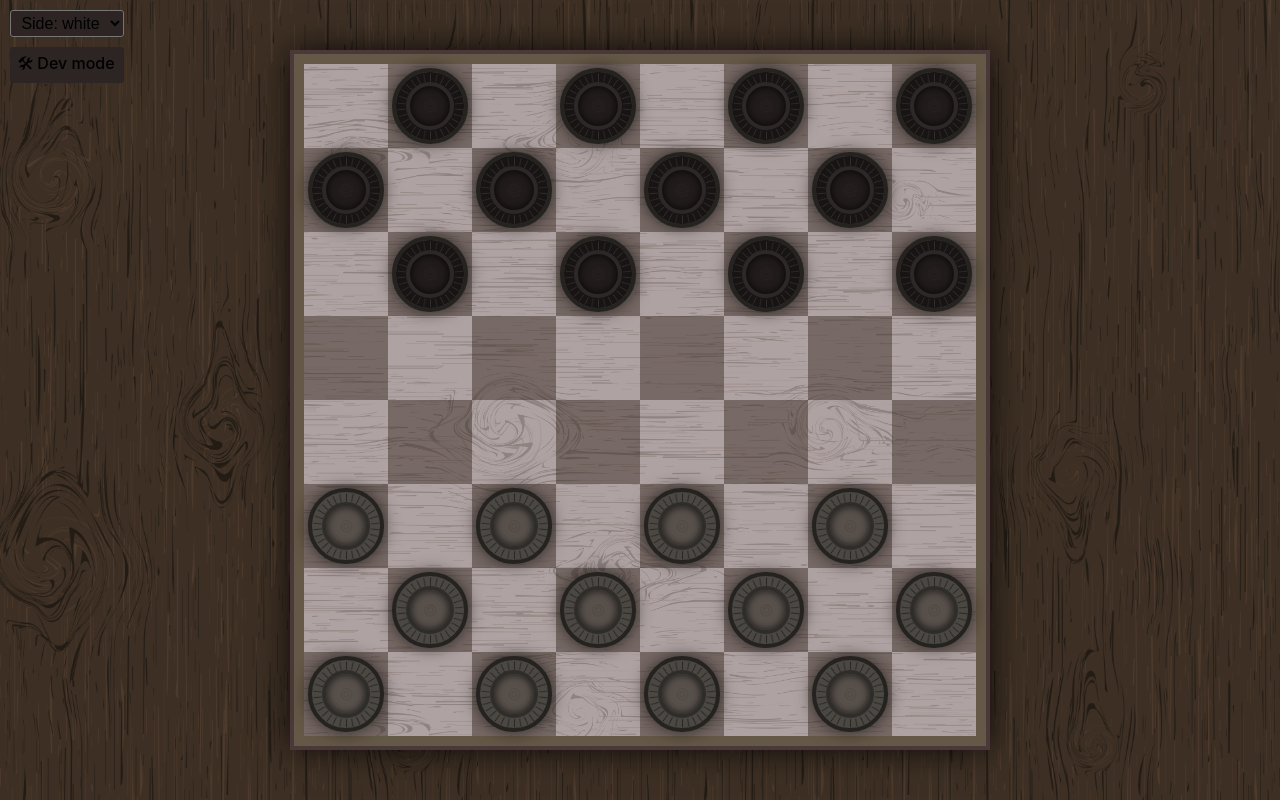
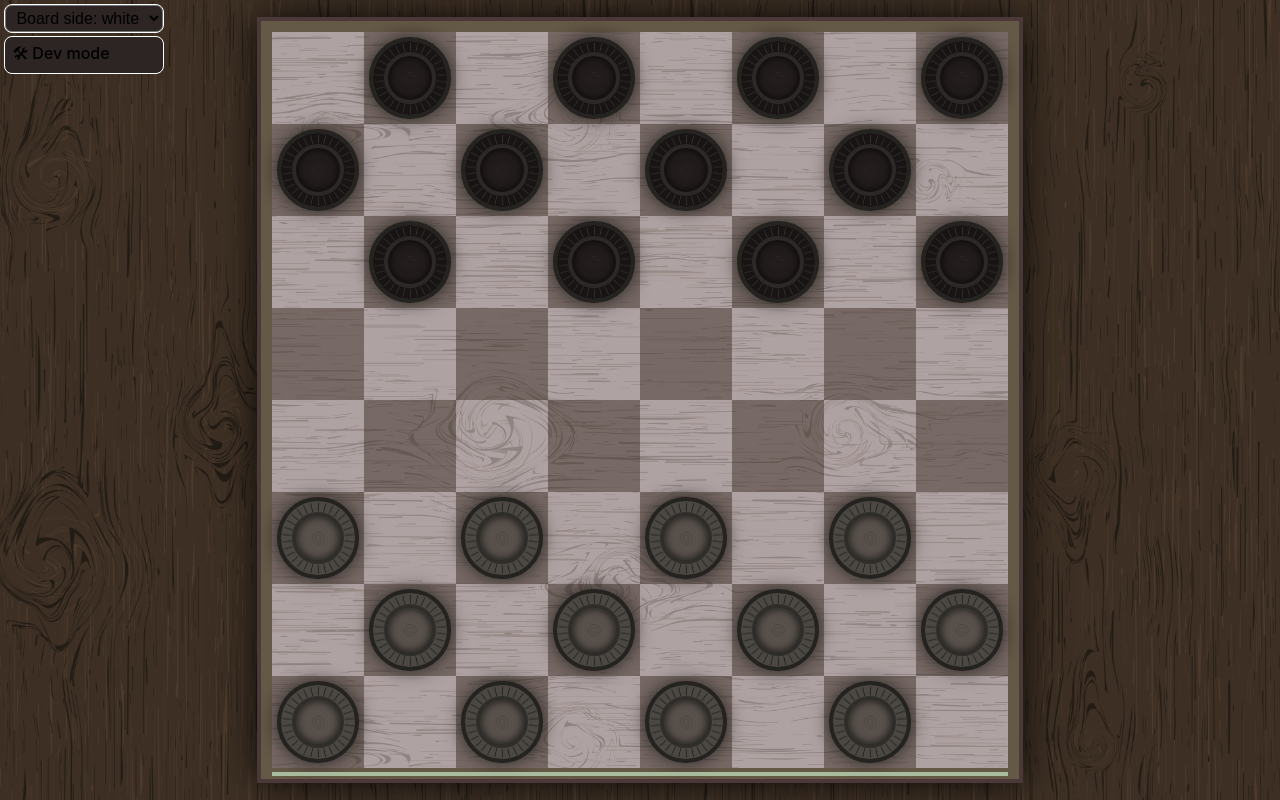
Before and after one commit to crydy/checkers-css, a React (Vite) app: page / in a window 1280 px wide. Built offline with nearby package versions, Linux system fonts and the light colour scheme.

Commit message:
Add next player marker

```diff
--- a/src/App.css
+++ b/src/App.css
@@ -10,21 +10,24 @@
 }
 
 :root {
-    --size-cell: min(10.5vh, 12vw);
+    --size-cell: min(11.5vh, 12vw);
 
     --size-board-border: calc(var(--size-cell) * 0.125);
     --size-board-outline: calc(var(--size-cell) * 0.05);
     --size-board-shadow: calc(var(--size-checker) * 0.5);
+
+    --size-next-player-marker: calc(var(--size-board-border) / 3);
 
     --size-checker: calc(var(--size-cell) * 0.8);
     --size-checker-core: calc(var(--size-checker) * 0.6);
     --size-checker-outline: calc(var(--size-cell) * 0.05);
     --size-checker-shadow: calc(var(--size-checker) * 0.3);
 
-    --time-transition-shadow: 0.4s;
+    --time-transition: 0.5s;
 
     --color-cell-bg-dark: rgb(124, 104, 98);
     --color-cell-bg-bright: rgb(179, 161, 161);
+    --color-cell-dev-mode-id: rgb(19, 17, 17);
 
     --color-black-body: rgb(27, 20, 20);
     --color-black-core: rgb(39, 29, 29);
@@ -43,6 +46,8 @@
     --color-board-border: rgb(105, 87, 62);
     --color-board-outline: rgb(82, 54, 54);
 
+    --color-next-player-marker: var(--color-checker-shadow-available);
+
     --color-menu-item: rgb(48, 35, 35);
 }
 
@@ -55,10 +60,9 @@ body {
 }
 
 .menu {
-    --indent: 10px;
+    --indent: 5px;
 
     z-index: 3;
-
     position: absolute;
     left: var(--indent);
     top: var(--indent);
@@ -68,19 +72,15 @@ body {
     gap: var(--indent);
 }
 
-.menu-button {
+.menu-button,
+.menu-select {
     text-align: left;
     background-color: var(--color-menu-item);
     padding: 0.2em 0.4em;
     border-radius: 3px;
     font-size: 1rem;
-}
-
-.menu-select {
-    background-color: var(--color-menu-item);
-    padding: 0.2em 0.4em;
-    border-radius: 3px;
-    font-size: 1rem;
+    outline: 0.5px solid white;
+    border-radius: 7px;
 }
 
 .board {
@@ -93,6 +93,7 @@ body {
     box-shadow: 0 0 var(--size-board-shadow) black;
 }
 
+/* wooden texture overlay */
 .board::before {
     pointer-events: none;
     z-index: 1;
@@ -109,12 +110,45 @@ body {
     background-size: contain;
 }
 
-.board-inverse {
+/* player mark bar */
+.board::after {
+    z-index: 2;
+    position: absolute;
+    content: "";
+    left: 0;
+    right: 0;
+
+    height: var(--size-next-player-marker);
+    width: 100%;
+    background-color: var(--color-next-player-marker);
+    opacity: 0.7;
+}
+
+/* player mark bar position */
+.next-white::after {
+    bottom: calc(
+        (var(--size-board-border) / 2 + var(--size-next-player-marker) / 2) * -1
+    );
+}
+
+/* player mark bar position */
+.next-black::after {
+    top: calc(
+        (var(--size-board-border) / 2 + var(--size-next-player-marker) / 2) * -1
+    );
+}
+
+.board-inverse,
+.board-inverse .cell {
     transform: rotate(180deg);
 }
 
 .board-90 {
     transform: rotate(90deg);
+}
+
+.board-90 .cell {
+    transform: rotate(270deg);
 }
 
 .cell {
@@ -125,7 +159,8 @@ body {
     height: var(--size-cell);
 
     font-size: calc(var(--size-cell) * 0.18);
-    color: rgb(46, 233, 62);
+
+    color: var(--color-cell-dev-mode-id);
     text-align: left;
     user-select: none;
     line-height: 0.7;
@@ -133,7 +168,7 @@ body {
 
 .cell::before,
 .cell::after {
-    transition: box-shadow var(--time-transition-shadow) ease;
+    transition: box-shadow var(--time-transition) ease;
 }
 
 .dark {
@@ -257,10 +292,7 @@ body {
 .controversial::before,
 .controversial::after,
 .controversial-hover::before,
-.controversial-hover::after {
-    cursor: pointer;
-}
-
+.controversial-hover::after,
 .pointer {
     cursor: pointer;
 }
--- a/src/components/Board.jsx
+++ b/src/components/Board.jsx
@@ -451,7 +451,10 @@ function Board({
 
     return (
         <div
-            className={`board ${getBoardSideClassName(isNextWhite, boardSide)}`}
+            className={`board ${getBoardSideClassName(
+                isNextWhite,
+                boardSide
+            )} ${isNextWhite ? "next-white" : "next-black"}`}
         >
             {cellsData.map((cellData) => {
                 return (
--- a/src/components/Menu.jsx
+++ b/src/components/Menu.jsx
@@ -1,5 +1,3 @@
-import { useState } from "react";
-
 function Menu({
     boardSide,
     onSelectBoardSide,
@@ -18,10 +16,10 @@ function Menu({
                 value={boardSide}
                 onChange={(event) => onSelectBoardSide(event.target.value)}
             >
-                <option value="auto">Side: auto</option>
-                <option value="white">Side: white</option>
-                <option value="black">Side: black</option>
-                <option value="90">Side: 90°</option>
+                <option value="auto">Board side: auto</option>
+                <option value="white">Board side: white</option>
+                <option value="black">Board side: black</option>
+                <option value="90">Board side: 90°</option>
             </select>
 
             {history.length > 1 && (
@@ -71,7 +69,6 @@ function Menu({
                             style={{ color: "rgb(255, 113, 70)" }}
                             value={index}
                             key={index}
-                            // onClick={() => onChangeTestCase(data)}
                         >{`- case ${index + 1}`}</option>
                     ))}
                 </select>
```
